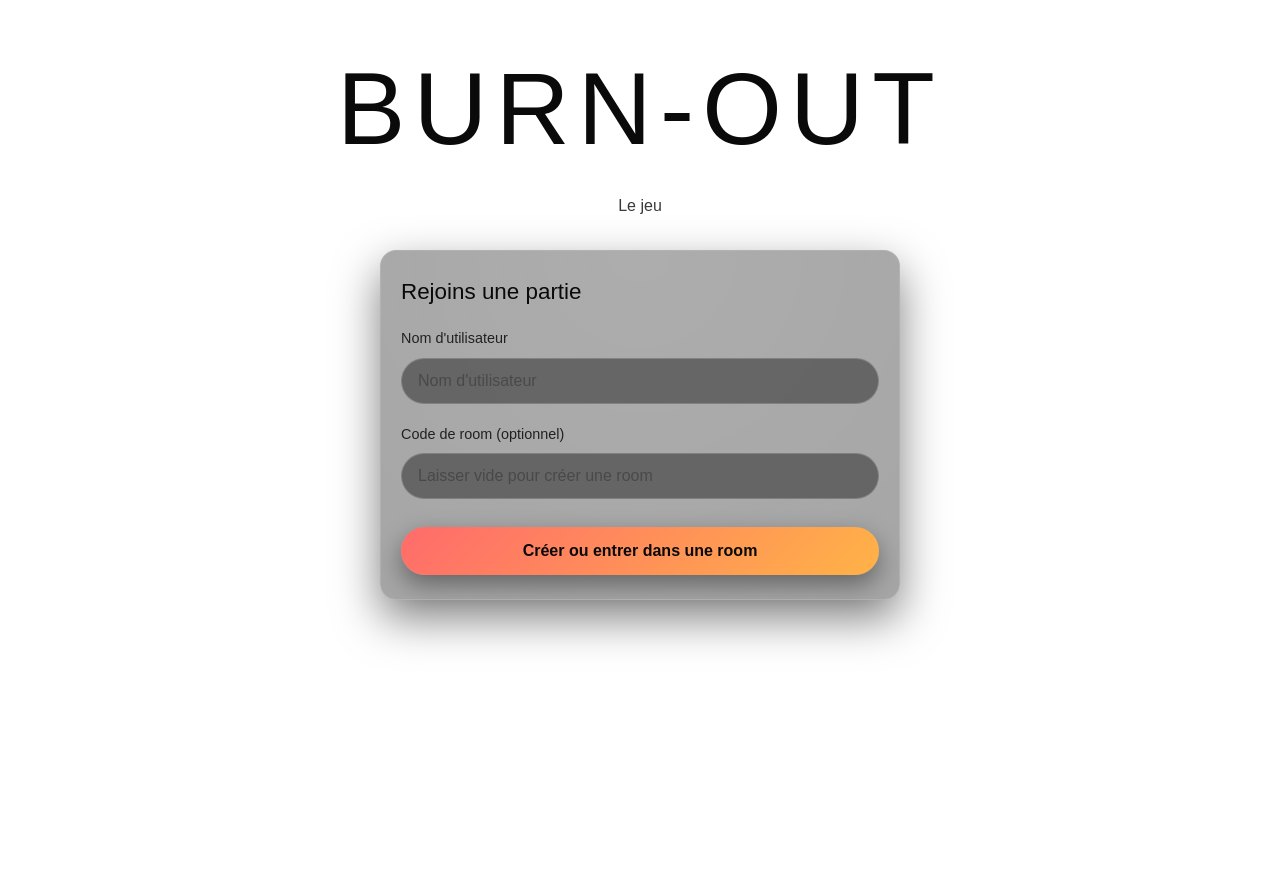
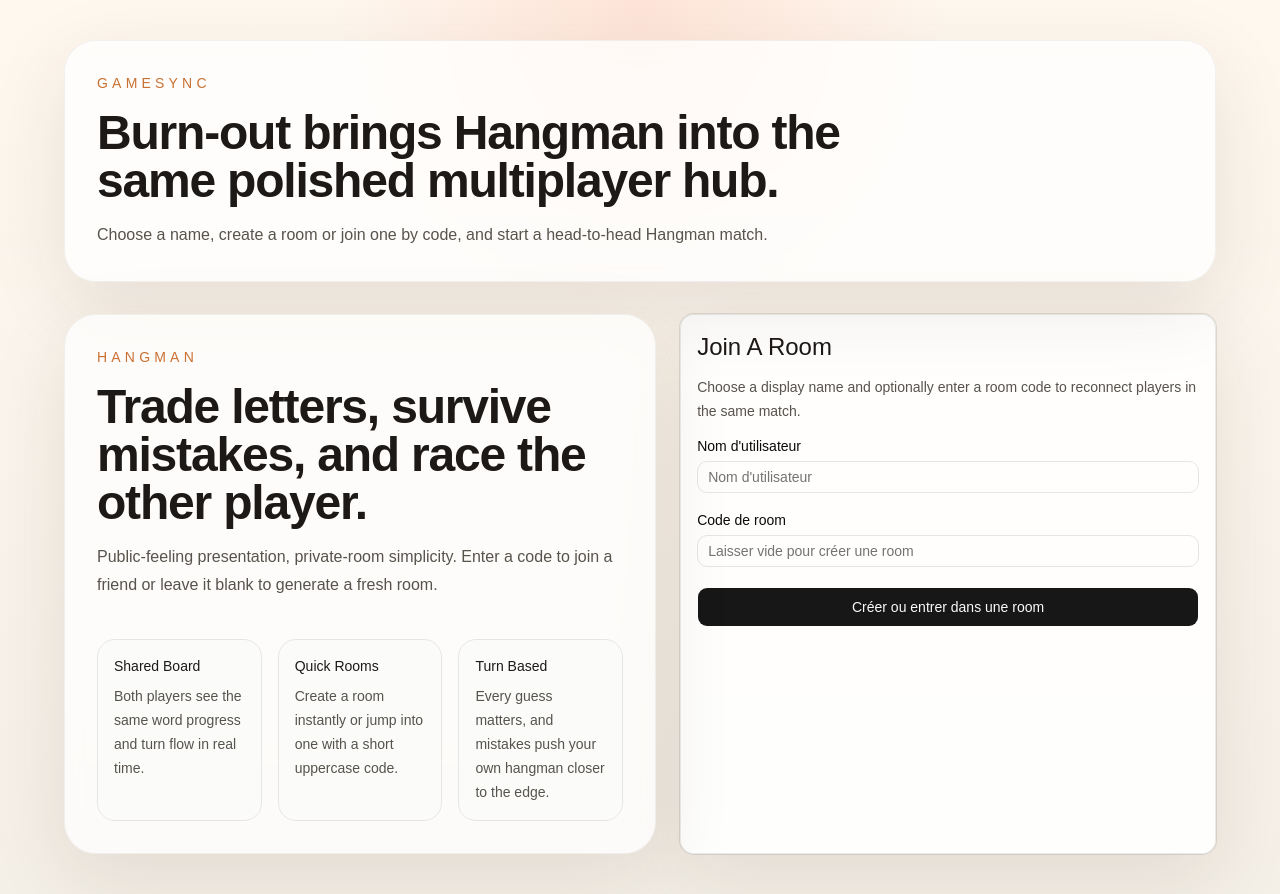
Before and after one commit to nicolaspoda/GameSync, a React (Vite) app in the folder frontend/: page /hangman in a window 1280 px wide. Before the commit the page ends 800 px from the top, so only its background shows below. Built offline with nearby package versions, Linux system fonts and the light colour scheme; no server answers.

Commit message:
feat: align hangman style to game hub

```diff
--- a/frontend/src/games/catalog.ts
+++ b/frontend/src/games/catalog.ts
@@ -31,7 +31,8 @@ export const gameCatalog: GameCatalogEntry[] = [
     description: "Classic word guessing with multiplayer twists and shared pacing.",
     accentClassName:
       "bg-[radial-gradient(circle_at_top_left,_rgba(145,210,160,0.22),_transparent_50%),linear-gradient(180deg,_#f4fbf4_0%,_#e7efe8_100%)]",
-    status: "coming-soon",
+    launchPath: "/hangman",
+    status: "available",
   },
   {
     id: "puissance4",
--- a/frontend/src/games/hangman/HangmanApp.tsx
+++ b/frontend/src/games/hangman/HangmanApp.tsx
@@ -1,5 +1,15 @@
 import { useEffect, useMemo, useState } from 'react'
-import './hangman.css'
+import { Button } from '@/components/ui/button'
+import {
+  Card,
+  CardContent,
+  CardDescription,
+  CardHeader,
+  CardTitle,
+} from '@/components/ui/card'
+import { Input } from '@/components/ui/input'
+import { Label } from '@/components/ui/label'
+import { cn } from '@/lib/utils'
 import { alphabet, hangmanFrames, maxErrors } from './constants'
 import socket, { type HangmanGameState } from './socket'
 
@@ -88,28 +98,87 @@ function HangmanApp() {
   }
 
   const showLobbyPage = !isInGame
+  const activePlayerName =
+    gameState?.currentPlayer === 1 ? player1Name : gameState?.currentPlayer === 2 ? player2Name : null
+
+  const statusTone =
+    gameState?.status === 'won' || gameState?.status === 'lost'
+      ? 'border-emerald-300 bg-emerald-100 text-emerald-800'
+      : 'border-sky-300 bg-sky-100 text-sky-800'
+
+  const descriptionText = isInGame
+    ? gameState?.status === 'playing'
+      ? 'Use the shared keyboard board to guess one letter at a time.'
+      : 'This round is complete. The board stays visible so everyone can review the outcome.'
+    : 'Choose a name, create a room or join one by code, and start a head-to-head Hangman match.'
 
   return (
-    <div className="hangman-app-root">
+    <div className="min-h-screen bg-[radial-gradient(circle_at_top,_rgba(255,125,96,0.16),_transparent_28%),linear-gradient(180deg,_#fff8ef_0%,_#f4efe7_100%)] px-6 py-10">
+      <div className="mx-auto flex w-full max-w-6xl flex-col gap-8">
       {showLobbyPage && (
-        <header className="hangman-app-header">
-          <h1 className="hangman-game-title">Burn-out</h1>
-          <p className="hangman-game-subtitle">Le jeu</p>
-        </header>
+        <section className="rounded-[2rem] border border-black/5 bg-white/75 p-8 shadow-[0_24px_80px_rgba(60,42,17,0.10)] backdrop-blur">
+          <p className="mb-4 text-sm font-medium uppercase tracking-[0.3em] text-amber-700/80">
+            GameSync
+          </p>
+          <h1 className="max-w-3xl text-4xl font-semibold tracking-tight text-stone-900 sm:text-5xl">
+            Burn-out brings Hangman into the same polished multiplayer hub.
+          </h1>
+          <p className="mt-4 max-w-2xl text-base leading-7 text-stone-600">
+            {descriptionText}
+          </p>
+        </section>
       )}
 
       {showLobbyPage ? (
-        <main className="hangman-app-main hangman-app-main--lobby">
-          <section className="hangman-welcome-card">
-            <h2 className="hangman-welcome-title">Rejoins une partie</h2>
+        <main className="grid gap-6 lg:grid-cols-[1.05fr_0.95fr]">
+          <section className="rounded-[2rem] border border-black/5 bg-white/75 p-8 shadow-[0_24px_80px_rgba(60,42,17,0.10)] backdrop-blur">
+            <p className="mb-4 text-sm font-medium uppercase tracking-[0.3em] text-amber-700/80">
+              Hangman
+            </p>
+            <h2 className="max-w-xl text-4xl font-semibold tracking-tight text-stone-900 sm:text-5xl">
+              Trade letters, survive mistakes, and race the other player.
+            </h2>
+            <p className="mt-4 max-w-xl text-base leading-7 text-stone-600">
+              Public-feeling presentation, private-room simplicity. Enter a code to join a
+              friend or leave it blank to generate a fresh room.
+            </p>
 
-            <div className="hangman-form-row">
-              <label htmlFor="username" className="hangman-form-label">
-                Nom d&apos;utilisateur
-              </label>
-              <input
+            <div className="mt-10 grid gap-4 sm:grid-cols-3">
+              <div className="rounded-2xl border border-stone-200 bg-stone-50/80 p-4">
+                <p className="text-sm font-medium text-stone-900">Shared Board</p>
+                <p className="mt-2 text-sm leading-6 text-stone-600">
+                  Both players see the same word progress and turn flow in real time.
+                </p>
+              </div>
+              <div className="rounded-2xl border border-stone-200 bg-stone-50/80 p-4">
+                <p className="text-sm font-medium text-stone-900">Quick Rooms</p>
+                <p className="mt-2 text-sm leading-6 text-stone-600">
+                  Create a room instantly or jump into one with a short uppercase code.
+                </p>
+              </div>
+              <div className="rounded-2xl border border-stone-200 bg-stone-50/80 p-4">
+                <p className="text-sm font-medium text-stone-900">Turn Based</p>
+                <p className="mt-2 text-sm leading-6 text-stone-600">
+                  Every guess matters, and mistakes push your own hangman closer to the edge.
+                </p>
+              </div>
+            </div>
+          </section>
+
+          <Card className="border border-stone-200/80 bg-white/90 shadow-[0_24px_80px_rgba(60,42,17,0.10)]">
+            <CardHeader className="space-y-2">
+              <CardTitle className="text-2xl text-stone-900">Join A Room</CardTitle>
+              <CardDescription className="text-sm leading-6 text-stone-600">
+                Choose a display name and optionally enter a room code to reconnect players in
+                the same match.
+              </CardDescription>
+            </CardHeader>
+
+            <CardContent className="space-y-5">
+              <div className="space-y-2">
+                <Label htmlFor="username">Nom d&apos;utilisateur</Label>
+                <Input
                   id="username"
-                className="hangman-text-input"
                   type="text"
                   placeholder="Nom d'utilisateur"
                   value={username}
@@ -117,13 +186,10 @@ function HangmanApp() {
                 />
               </div>
 
-            <div className="hangman-form-row">
-              <label htmlFor="room" className="hangman-form-label">
-                Code de room (optionnel)
-              </label>
-              <input
+              <div className="space-y-2">
+                <Label htmlFor="room">Code de room</Label>
+                <Input
                   id="room"
-                className="hangman-text-input"
                   type="text"
                   placeholder="Laisser vide pour créer une room"
                   value={room}
@@ -131,43 +197,58 @@ function HangmanApp() {
                 />
               </div>
 
-            {error && <p className="hangman-error-text">{error}</p>}
+              {error ? (
+                <div className="rounded-2xl border border-rose-200 bg-rose-50 px-4 py-3 text-sm text-rose-700">
+                  {error}
+                </div>
+              ) : null}
 
-            <button
-              className="hangman-primary-button"
-              type="button"
-              onClick={handleJoinRoom}
-              disabled={joining}
-            >
+              <Button className="h-10 w-full" type="button" onClick={handleJoinRoom} disabled={joining}>
                 {joining ? 'Connexion...' : 'Créer ou entrer dans une room'}
-            </button>
-          </section>
+              </Button>
+            </CardContent>
+          </Card>
         </main>
       ) : (
-        <main className="hangman-app-game">
-          <section className="hangman-welcome-card">
-            <h2 className="hangman-welcome-title">Partie en cours</h2>
+        <main className="space-y-6">
+          <Card className="border border-stone-200/80 bg-white/90 shadow-[0_24px_80px_rgba(60,42,17,0.10)]">
+            <CardHeader className="gap-3 sm:flex sm:flex-row sm:items-start sm:justify-between">
+              <div className="space-y-2">
+                <CardTitle className="text-3xl text-stone-900">Room {room}</CardTitle>
+                <CardDescription className="max-w-2xl text-sm leading-6 text-stone-600">
+                  {descriptionText}
+                </CardDescription>
+              </div>
 
-            {room && (
-              <p className="hangman-info-text">
-                Room : <strong>{room}</strong> —{' '}
-                {playerNumber ? `Tu es le joueur ${playerNumber}.` : 'Spectateur.'}
-              </p>
+              <div className="flex flex-col items-start gap-2 sm:items-end">
+                <div
+                  className={cn(
+                    'inline-flex items-center gap-2 rounded-full border px-3 py-1 text-xs font-medium uppercase tracking-[0.24em]',
+                    statusTone,
                   )}
+                >
+                  <span className="size-2 rounded-full bg-current" />
+                  {gameState?.status === 'playing' ? 'En cours' : 'Round terminé'}
+                </div>
+                <p className="text-sm font-medium text-stone-700">{statusLabel}</p>
+                {activePlayerName ? (
+                  <p className="text-sm text-stone-500">Tour: {activePlayerName}</p>
+                ) : null}
+              </div>
+            </CardHeader>
+          </Card>
 
-            {isInGame && (
-              <p className="hangman-info-text hangman-status-text">{statusLabel}</p>
-            )}
-          </section>
-
-          <section className="hangman-layout-preview">
-            <div className="hangman-column">
-              <div className="hangman-placeholder">
-                <div className="hangman-label">{player1Name}</div>
-                <div className="hangman-frame">
+          <section className="grid gap-6 xl:grid-cols-[minmax(240px,0.8fr)_minmax(0,1.4fr)_minmax(240px,0.8fr)]">
+            <Card className="border border-stone-200/80 bg-white/90 shadow-[0_16px_50px_rgba(60,42,17,0.08)]">
+              <CardHeader>
+                <CardTitle className="text-xl text-stone-900">{player1Name}</CardTitle>
+                <CardDescription>Joueur 1</CardDescription>
+              </CardHeader>
+              <CardContent className="space-y-4">
+                <div className="overflow-hidden rounded-2xl border border-stone-200 bg-stone-50/80 p-3">
                   {getHangmanFrameSrc(gameState?.wrongCounts?.[1]) ? (
                     <img
-                      className="hangman-image"
+                      className="mx-auto block h-auto w-full max-w-[220px] rounded-xl object-contain"
                       src={getHangmanFrameSrc(gameState?.wrongCounts?.[1]) ?? undefined}
                       alt={`Pendu ${gameState?.wrongCounts?.[1] ?? 0}/${maxErrors}`}
                       width={220}
@@ -176,20 +257,37 @@ function HangmanApp() {
                       decoding="async"
                     />
                   ) : (
-                    <div className="hangman-image hangman-image--empty" aria-hidden="true" />
+                    <div
+                      className="mx-auto h-[300px] w-full max-w-[220px] rounded-xl border border-dashed border-stone-300 bg-white"
+                      aria-hidden="true"
+                    />
                   )}
                 </div>
-                <div className="hangman-error-count">
-                  Erreurs : {gameState?.wrongCounts?.[1] ?? 0} / {maxErrors}
+                <div className="rounded-2xl border border-stone-200 bg-stone-50/80 px-4 py-3 text-sm text-stone-700">
+                  Erreurs : <span className="font-medium text-stone-900">{gameState?.wrongCounts?.[1] ?? 0}</span> / {maxErrors}
                 </div>
-              </div>
+              </CardContent>
+            </Card>
+
+            <Card className="border border-stone-200/80 bg-white/90 shadow-[0_16px_50px_rgba(60,42,17,0.08)]">
+              <CardHeader className="space-y-2">
+                <CardTitle className="text-2xl text-stone-900">Word Board</CardTitle>
+                <CardDescription className="text-sm leading-6 text-stone-600">
+                  Guess letters one by one. Used letters stay visible for both players.
+                </CardDescription>
+              </CardHeader>
+
+              <CardContent className="space-y-6">
+                <div className="rounded-[1.75rem] border border-stone-200 bg-[linear-gradient(180deg,_#fffdf8_0%,_#f4eee5_100%)] px-6 py-8 text-center shadow-[inset_0_1px_0_rgba(255,255,255,0.6)]">
+                  <p className="text-xs font-medium uppercase tracking-[0.24em] text-stone-500">
+                    Word Progress
+                  </p>
+                  <p className="mt-4 break-all font-mono text-2xl tracking-[0.45em] text-stone-900 sm:text-3xl">
+                    {gameState?.wordMask ?? '_ _ _ _ _'}
+                  </p>
                 </div>
 
-            <div className="hangman-center-column">
-              <div className="hangman-word-placeholder">
-                {gameState?.wordMask ?? '_ _ _ _ _'}
-              </div>
-              <div className="hangman-alphabet-grid">
+                <div className="grid grid-cols-7 gap-2 sm:grid-cols-9 md:grid-cols-13">
                   {alphabet.map((letter) => {
                     const alreadyUsed = gameState?.guesses?.includes(letter)
                     const disabled =
@@ -202,7 +300,13 @@ function HangmanApp() {
                       <button
                         key={letter}
                         type="button"
-                      className={`hangman-alpha-button ${alreadyUsed ? 'hangman-alpha-used' : ''}`}
+                        className={cn(
+                          'inline-flex h-10 items-center justify-center rounded-xl border text-sm font-medium transition',
+                          alreadyUsed
+                            ? 'border-stone-200 bg-stone-100 text-stone-500'
+                            : 'border-stone-200 bg-white text-stone-900 hover:bg-stone-50',
+                          disabled && 'cursor-not-allowed opacity-60',
+                        )}
                         disabled={disabled}
                         onClick={() => handleGuess(letter)}
                       >
@@ -211,15 +315,19 @@ function HangmanApp() {
                     )
                   })}
                 </div>
-            </div>
+              </CardContent>
+            </Card>
 
-            <div className="hangman-column">
-              <div className="hangman-placeholder">
-                <div className="hangman-label">{player2Name}</div>
-                <div className="hangman-frame">
+            <Card className="border border-stone-200/80 bg-white/90 shadow-[0_16px_50px_rgba(60,42,17,0.08)]">
+              <CardHeader>
+                <CardTitle className="text-xl text-stone-900">{player2Name}</CardTitle>
+                <CardDescription>Joueur 2</CardDescription>
+              </CardHeader>
+              <CardContent className="space-y-4">
+                <div className="overflow-hidden rounded-2xl border border-stone-200 bg-stone-50/80 p-3">
                   {getHangmanFrameSrc(gameState?.wrongCounts?.[2]) ? (
                     <img
-                      className="hangman-image"
+                      className="mx-auto block h-auto w-full max-w-[220px] rounded-xl object-contain"
                       src={getHangmanFrameSrc(gameState?.wrongCounts?.[2]) ?? undefined}
                       alt={`Pendu ${gameState?.wrongCounts?.[2] ?? 0}/${maxErrors}`}
                       width={220}
@@ -228,17 +336,21 @@ function HangmanApp() {
                       decoding="async"
                     />
                   ) : (
-                    <div className="hangman-image hangman-image--empty" aria-hidden="true" />
+                    <div
+                      className="mx-auto h-[300px] w-full max-w-[220px] rounded-xl border border-dashed border-stone-300 bg-white"
+                      aria-hidden="true"
+                    />
                   )}
                 </div>
-                <div className="hangman-error-count">
-                  Erreurs : {gameState?.wrongCounts?.[2] ?? 0} / {maxErrors}
+                <div className="rounded-2xl border border-stone-200 bg-stone-50/80 px-4 py-3 text-sm text-stone-700">
+                  Erreurs : <span className="font-medium text-stone-900">{gameState?.wrongCounts?.[2] ?? 0}</span> / {maxErrors}
                 </div>
-              </div>
-            </div>
+              </CardContent>
+            </Card>
           </section>
         </main>
       )}
+      </div>
     </div>
   )
 }
```
Lines whose indentation alone changed are shown as unchanged.
